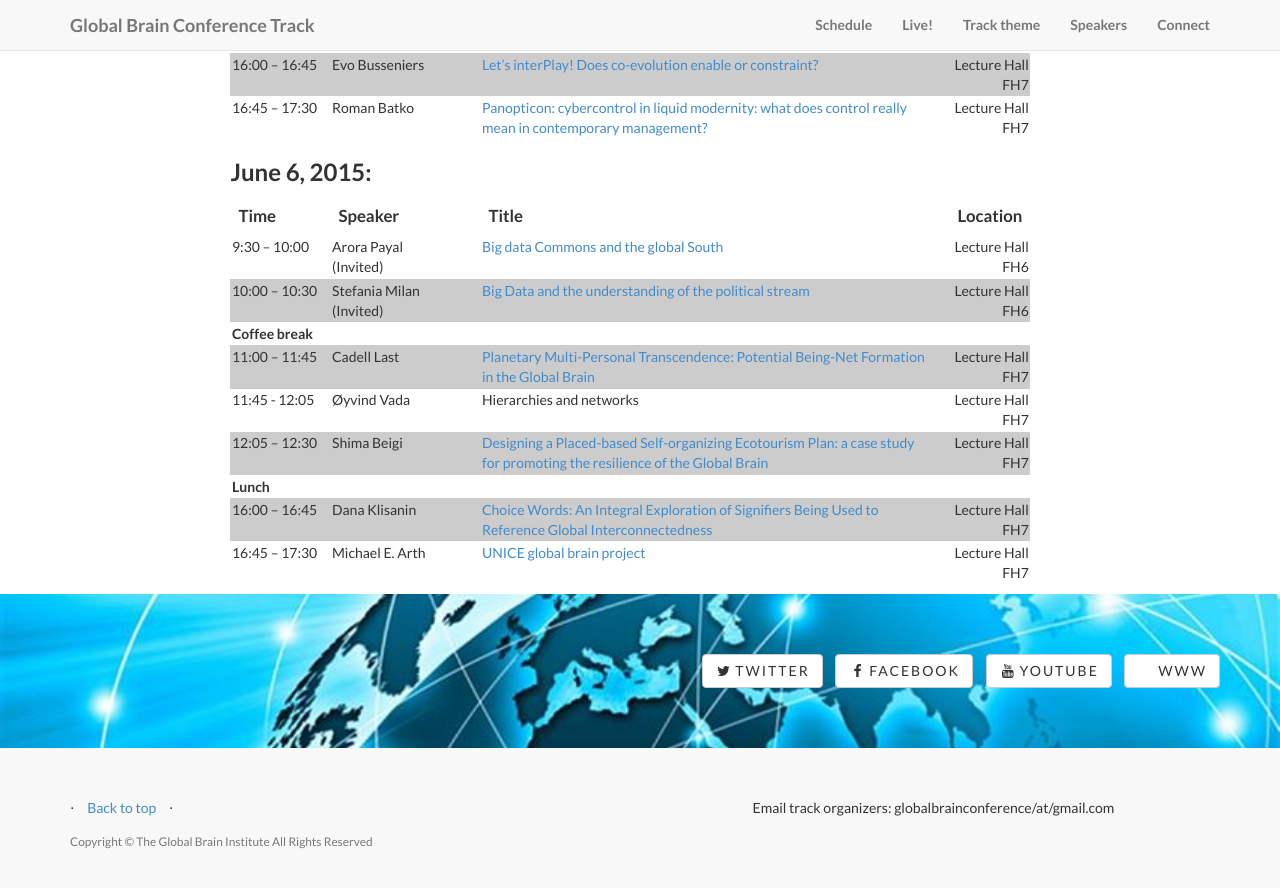
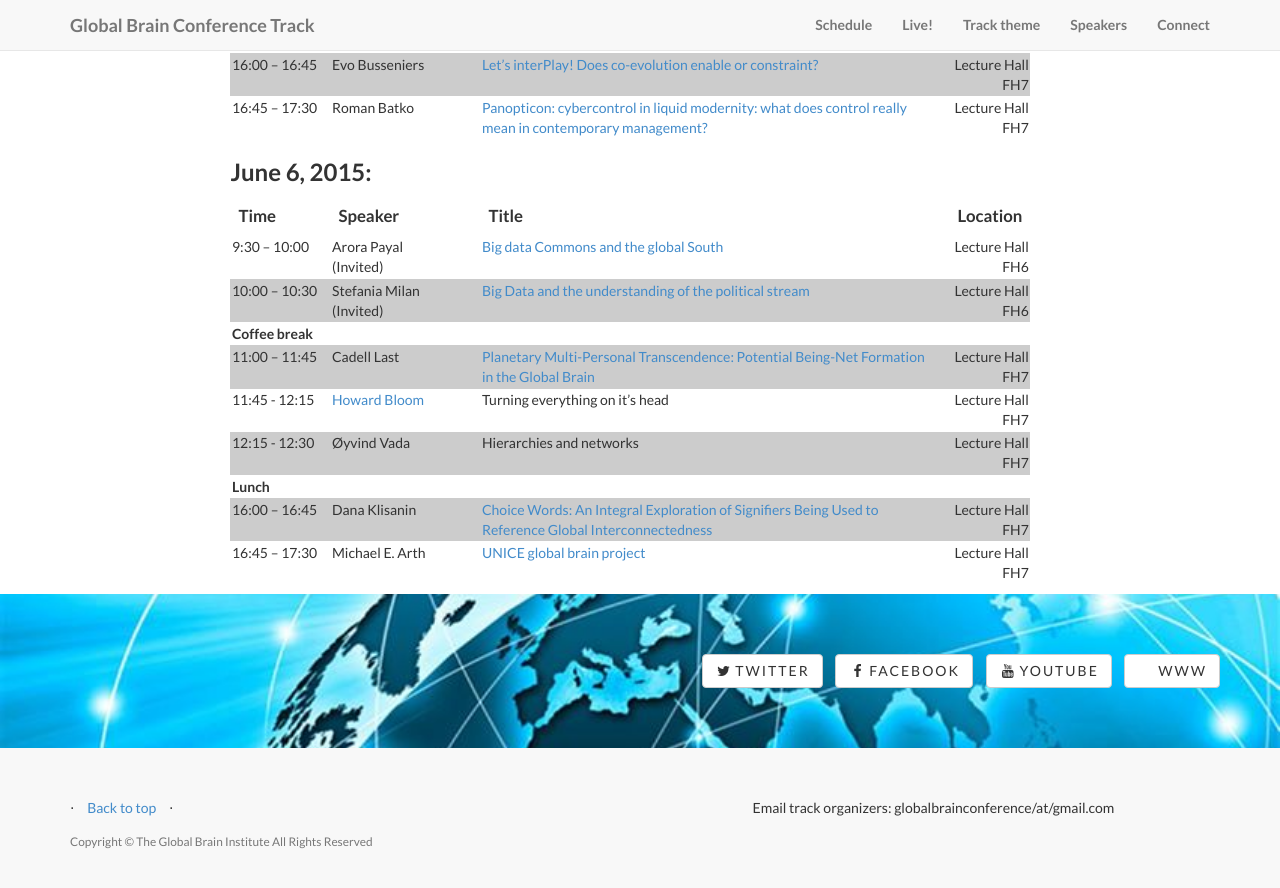
Before and after one commit to globalbraininstitute/vienna2015, a Jekyll site: the page built from pages/schedule.markdown, in a window 1280 px wide and 900 px high, scrolled down 598 px. Shown: the top 888 px of the window. Built offline with Jekyll 4.4.1, drawn with Linux system fonts in a browser that asks for light colours; nearby versions of some CDN libraries; library files that are not in the unit come from our copies.

Commit message:
added howard

```diff
--- a/pages/schedule.markdown
+++ b/pages/schedule.markdown
@@ -34,8 +34,8 @@ All talks will be held at [Freihaus, Vienna University of Technology (TU Wien),
 |10:00 – 10:30|Stefania Milan <br/>(Invited)|<a href="{{site.baseurl}}/speakers/milan/">Big Data and the understanding of the political stream</a>|Lecture Hall FH6|
 |<strong>Coffee break</strong>|
 |11:00 – 11:45|Cadell Last|<a href="{{site.baseurl}}/speakers/last/">Planetary Multi-Personal Transcendence: Potential Being-Net Formation in the Global Brain</a>|Lecture Hall FH7|
-|11:45 - 12:05|Øyvind Vada|Hierarchies and networks|Lecture Hall FH7|
-|12:05 – 12:30|Shima Beigi|<a href="{{site.baseurl}}/speakers/beigi/">Designing a Placed-based Self-organizing Ecotourism Plan: a case study for promoting the resilience of the Global Brain</a>|Lecture Hall FH7|
+|11:45 - 12:15|<a href="http://en.wikipedia.org/wiki/Howard_Bloom">Howard Bloom</a>|Turning everything on it's head|Lecture Hall FH7|
+|12:15 - 12:30|Øyvind Vada|Hierarchies and networks|Lecture Hall FH7|
 |<strong>Lunch</strong>|
 |16:00 – 16:45|Dana Klisanin|<a href="{{site.baseurl}}/speakers/danaklisanin/">Choice Words: An Integral Exploration of Signifiers Being Used to Reference Global Interconnectedness</a>|Lecture Hall FH7|
 |16:45 – 17:30|Michael E. Arth|<a href="{{site.baseurl}}/speakers/arth/">UNICE global brain project</a>|Lecture Hall FH7|
```
